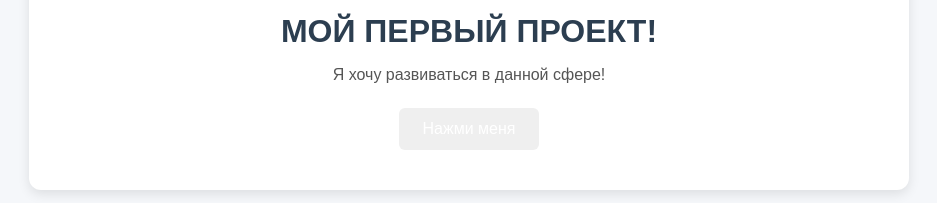
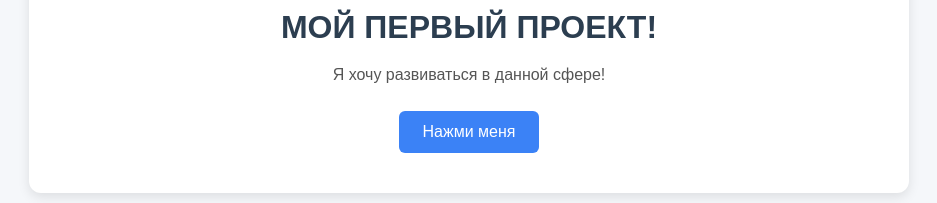
Before and after one commit to Anastasia2090/1-day-start, a plain HTML site: page index.html in a window 1280 px wide. Shown: the part 527-730 px from the top of the page, without its empty margins (171-1108 px from the left). Drawn offline with Linux system fonts and the light colour scheme.

Commit message:
Update index.html
clean up styles

```diff
--- a/index.html
+++ b/index.html
@@ -18,21 +18,33 @@
     background: white;
     padding: 40px;
     border-radius: 12px;
-        box-shadow: 0 4px 12px rgba(0,0,0,0.1);
+    box-shadow: 0 4px 12px rgba(0, 0, 0, 0.1);
     text-align: center;
   }
-     h1 { margin: 0 0 16px; color: #2c3e50; text-transform: uppercase; }
-      p { margin: 0 0 24px; color: #555; line-heigh: 1.6; }
+  h1 {
+    margin: 0 0 16px;
+    color: #2c3e50;
+    text-transform: uppercase;
+  }
+  p {
+    margin: 0 0 24px;
+    color: #555;
+    line-height: 1.6;
+  }
   button {
-       trabsitition: transform 0.2s ease, background: 0.2 ease;
+    background: #3b82f6;
     color: white;
     border: none;
     padding: 12px 24px;
     border-radius: 6px;
     cursor: pointer;
     font-size: 16px;
+    transition: transform 0.2s ease, background 0.2s ease;
   }
-      button:hover { transform: scale(1.05); }
+  button:hover {
+    background: #2563eb;
+    transform: scale(1.05);
+  }
 </style>
   </head>
   <body>
```
Lines whose indentation alone changed are shown as unchanged.
